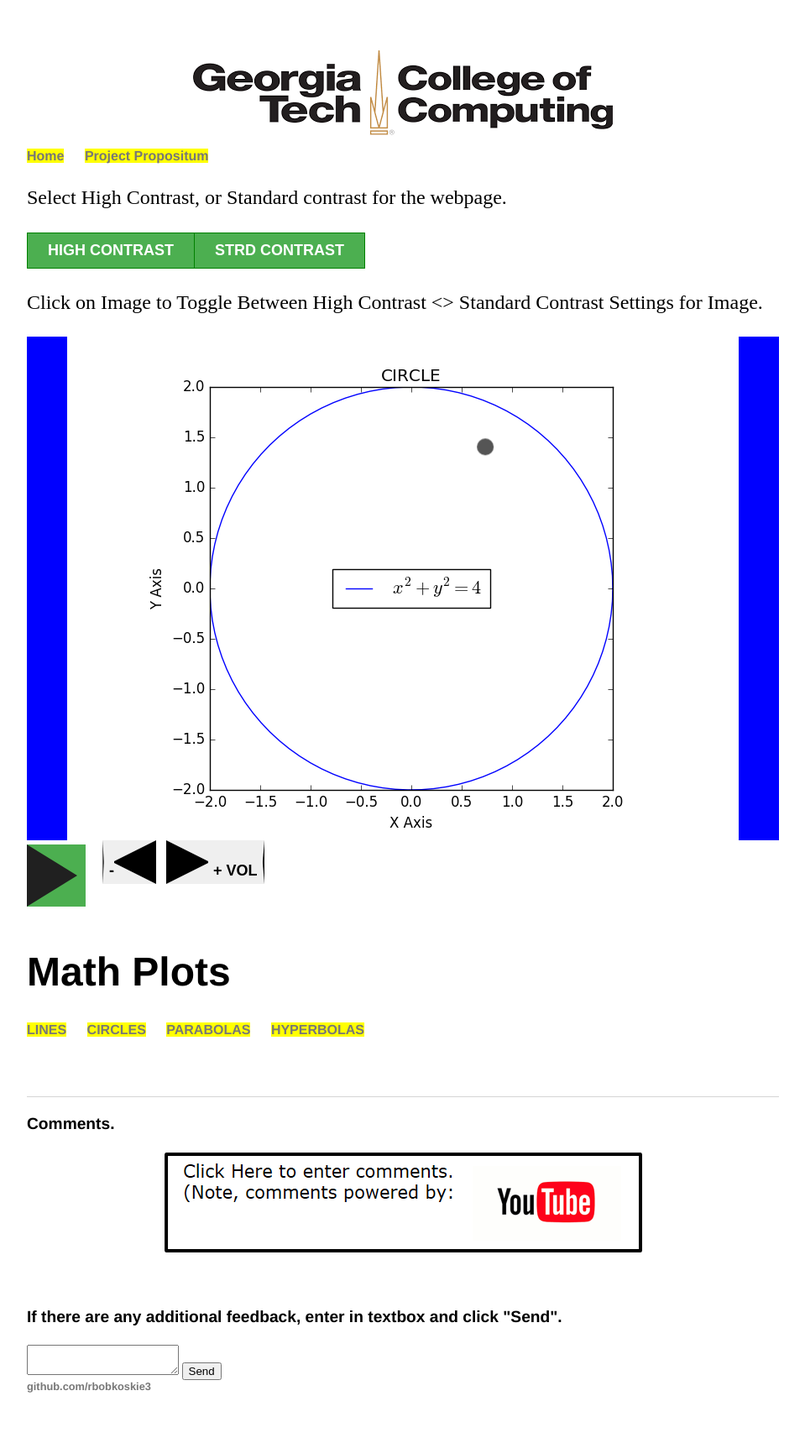
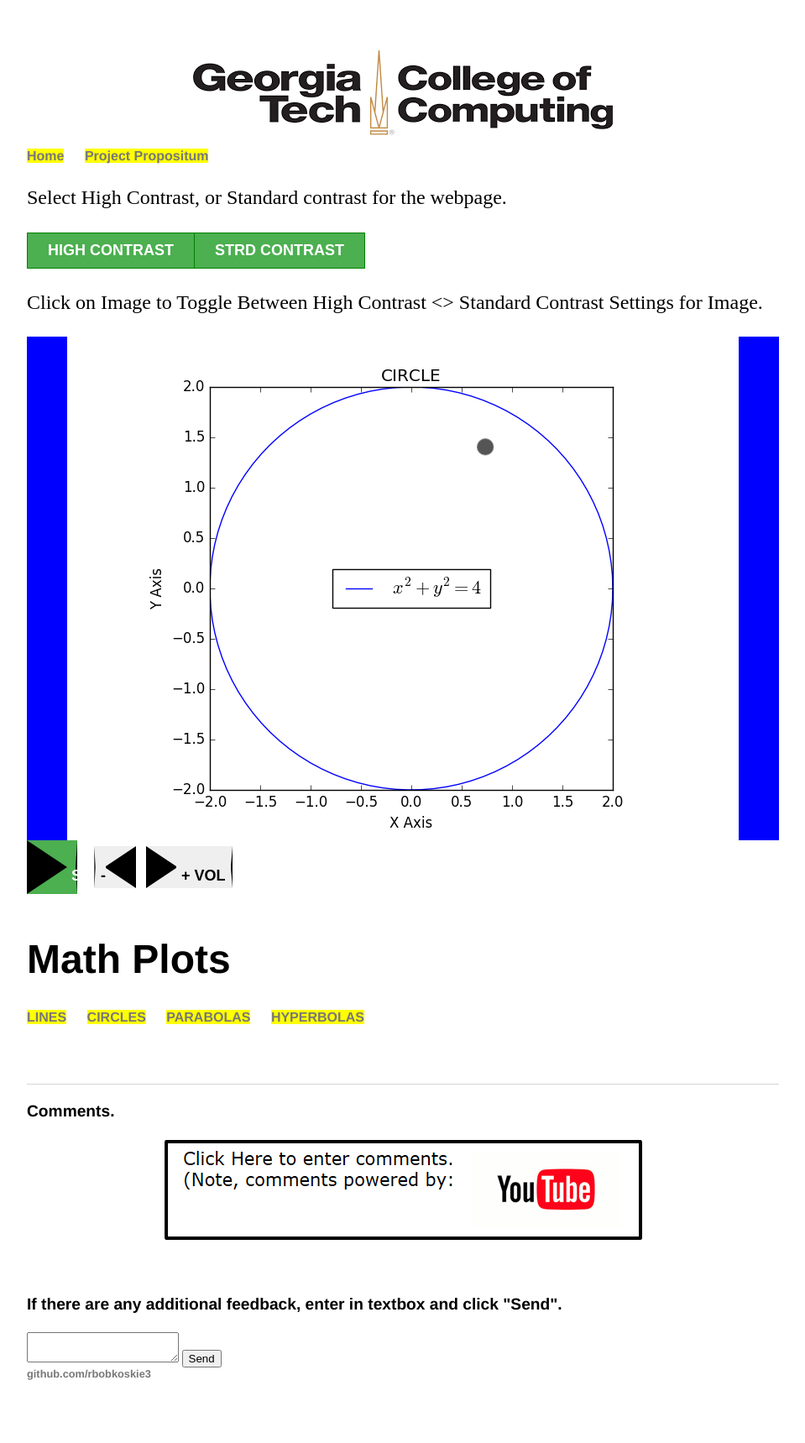
Before and after one commit to rbobkoskie3/rbobkoskie3.github.io, a Jekyll site: the page built from fixes/index.html, in a window 1280 px wide. Shown: the whole page at 84% size, without its empty margins (160-1119 px from the left). Built offline with Jekyll 4.4.1, drawn with Linux system fonts in a browser that asks for light colours.

Commit message:
Add files via upload

```diff
--- a/fixes/index.html
+++ b/fixes/index.html
@@ -99,47 +99,39 @@
             background-color: #4CAF50; /* Green background */
             color: white; /* White text */
             // color: #FFFFFF;
-            text-align: left;
+            // text-align: left;
             font-size: 18px;
             font-weight: bold;
             padding: 0px 5px;
             margin-right:16px;
-            // background: transparent;
-            box-sizing: border-box;
-            // width: 74px;
-            width: 74;
-            height: 74px;
 
-            // transition: 100ms all ease;
-            cursor: pointer;
-
-            border-color: transparent transparent transparent #202020;
-            border-style: solid;
-            border-width: 37px 0px 37px 60px;
+            width: 0;
+            height: 0;
+            border-top: 32px solid transparent;
+            border-left: 48px solid #000;
+            border-bottom: 32px solid transparent;
         }
 
         .pause {
             background-color: #4CAF50; /* Green background */
             color: white; /* White text */
             // color: #FFFFFF;
-            text-align: left;
+            // text-align: left;
             font-size: 18px;
             font-weight: bold;
             padding: 0px 5px;
             margin-right:16px;
-            // background: transparent;
-            box-sizing: border-box;
-            // width: 74px;
-            width: 74;
-            height: 74px;
 
-            // transition: 100ms all ease;
-            cursor: pointer;
+            width: 16px;
+            height: 64px;
+            border-right: 16px solid #000;
+            border-left: 16px solid #000;
+        }
 
-            border-color: #202020;
-            border-style: double;
-            border-width: 0px 0px 0px 60px;
-        }
+
+
+
+
 
         .vol {
             width: 0;
@@ -149,9 +141,9 @@
             font-weight: bold;
             // padding: 0px 5px;
             margin-right: 8px;
-            border-top: 25px solid transparent;
-            border-right: 50px solid #000;
-            border-bottom: 25px solid transparent;
+            border-top: 24px solid transparent;
+            border-right: 36px solid #000;
+            border-bottom: 24px solid transparent;
         }
 
         .ume {
@@ -160,9 +152,9 @@
             // text-align: left;
             font-size: 18px;
             font-weight: bold;
-            border-top: 25px solid transparent;
-            border-left: 50px solid #000;
-            border-bottom: 25px solid transparent;
+            border-top: 24px solid transparent;
+            border-left: 36px solid #000;
+            border-bottom: 24px solid transparent;
         }
         </style>
 </head>
@@ -253,6 +245,6 @@
                 }
         </script>
         <!-- input type="button" class="button" value="SONIFICATION" onclick="play()" -->
-        <button class="play" onclick="play(this)"></button>
+        <button class="play" onclick="play(this)">SONIFICATION</button>
         <button class="vol" onclick="vol_dec()">-</button>
         <button class="ume" onclick="vol_inc()">+ VOL</button>
```
